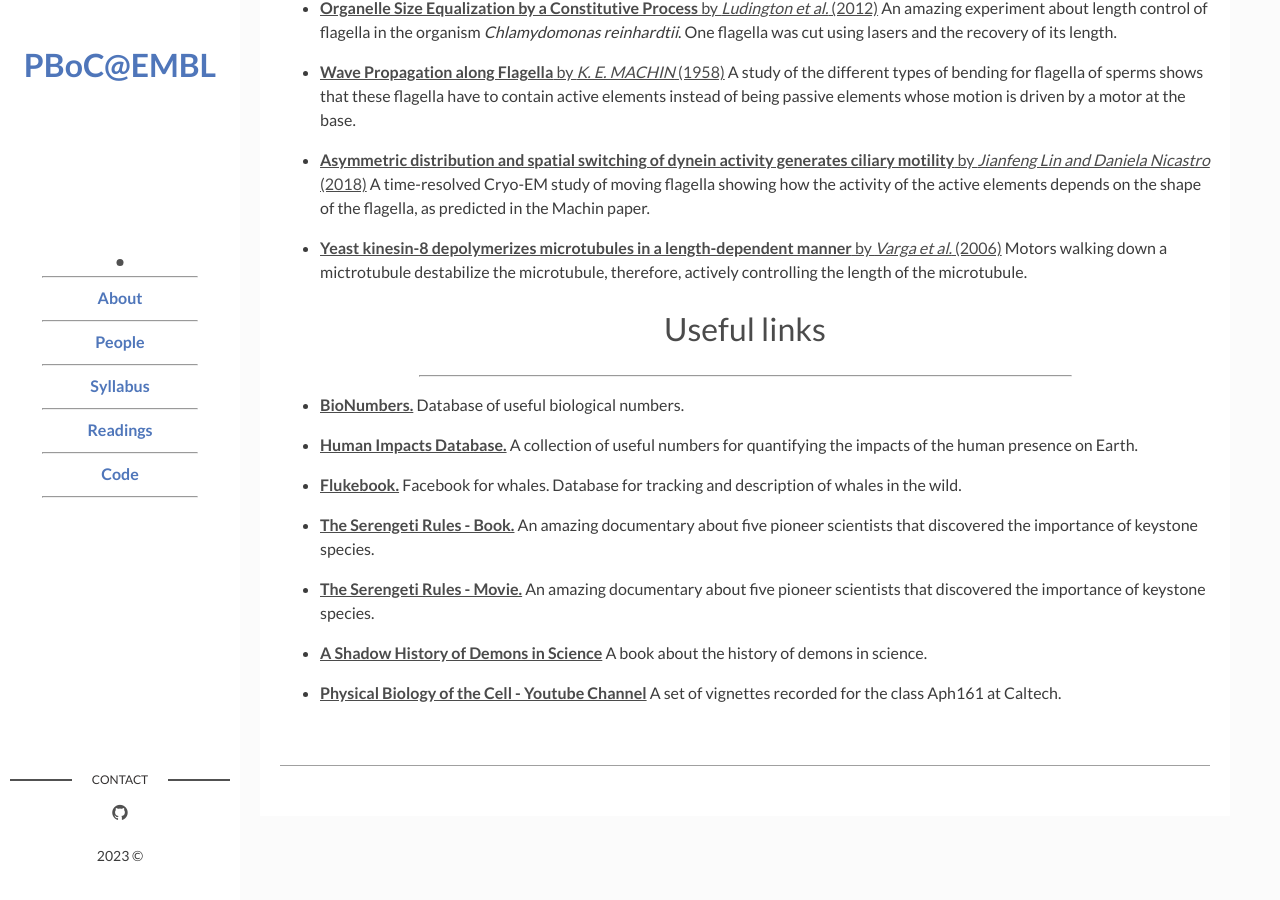
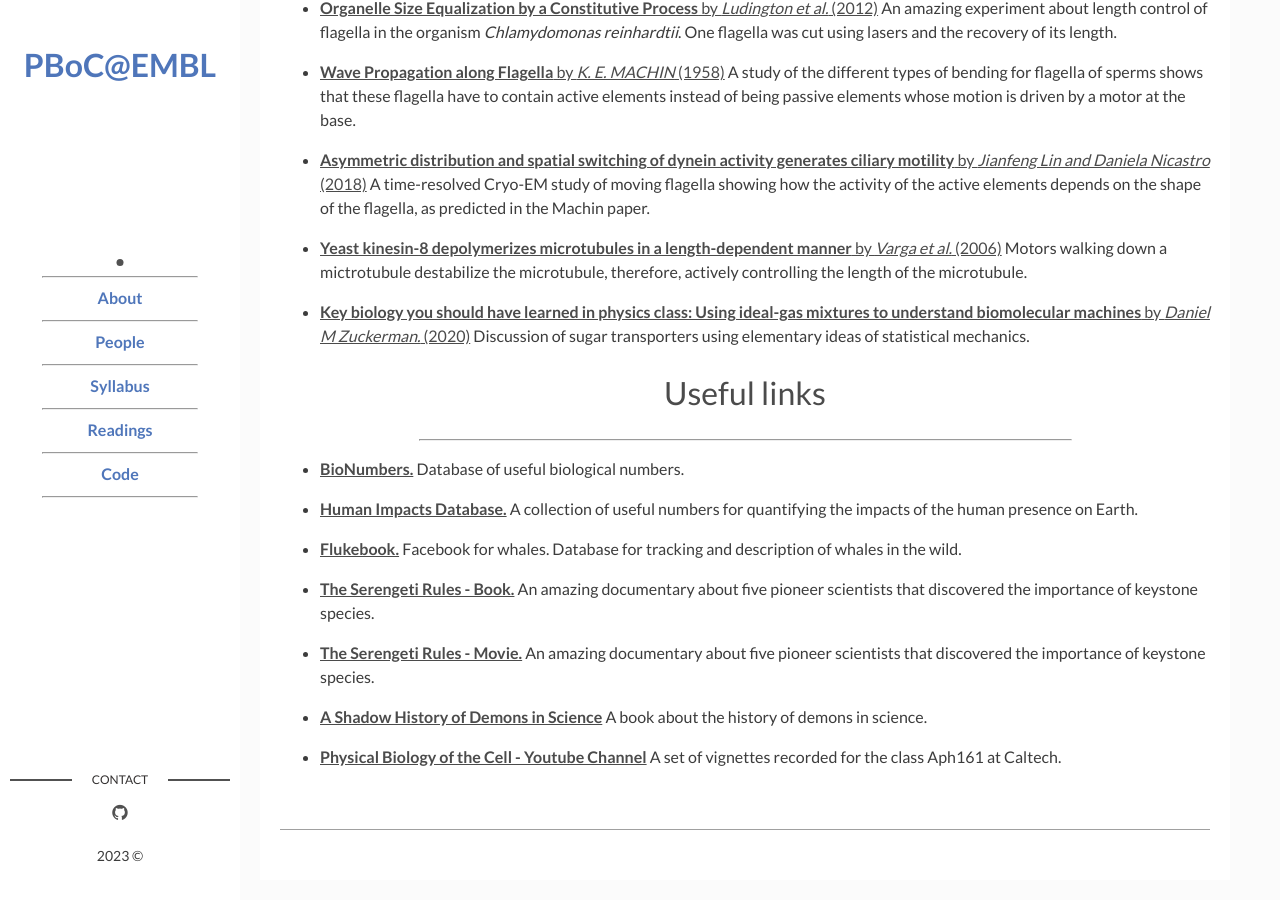
Before and after one commit to RPGroup-PBoC/embl_pboc_2023, a Jekyll site: the page built from page03_readings.md, in a window 1280 px wide and 900 px high, scrolled down 1295 px. Built offline with Jekyll 4.4.1, drawn with Linux system fonts in a browser that asks for light colours.

Commit message:
zuckerman paper

```diff
--- a/_data/readings.yaml
+++ b/_data/readings.yaml
@@ -127,3 +127,11 @@ Day 3:
    link: varga2006.pdf
    description: >
      Motors walking down a mictrotubule destabilize the microtubule, therefore, actively controlling the length of the microtubule.
+
+ - pub:
+   title: "Key biology you should have learned in physics class: Using ideal-gas mixtures to understand biomolecular machines"
+   authors: Daniel M Zuckerman.
+   year: 2020
+   link: zuckerman2020.pdf
+   description: >
+     Discussion of sugar transporters using elementary ideas of statistical mechanics.
```
Also changed, not shown: 1 other file.
